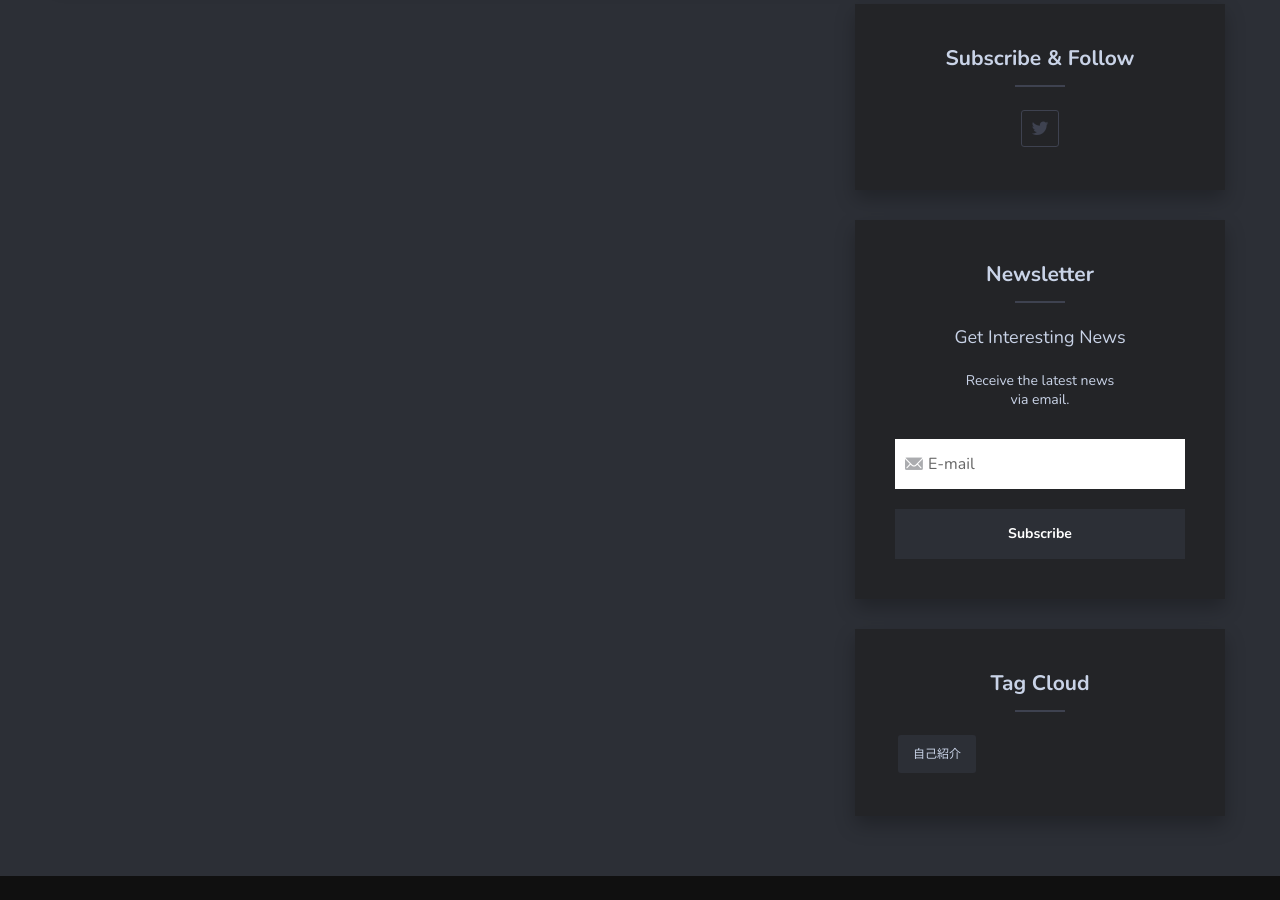
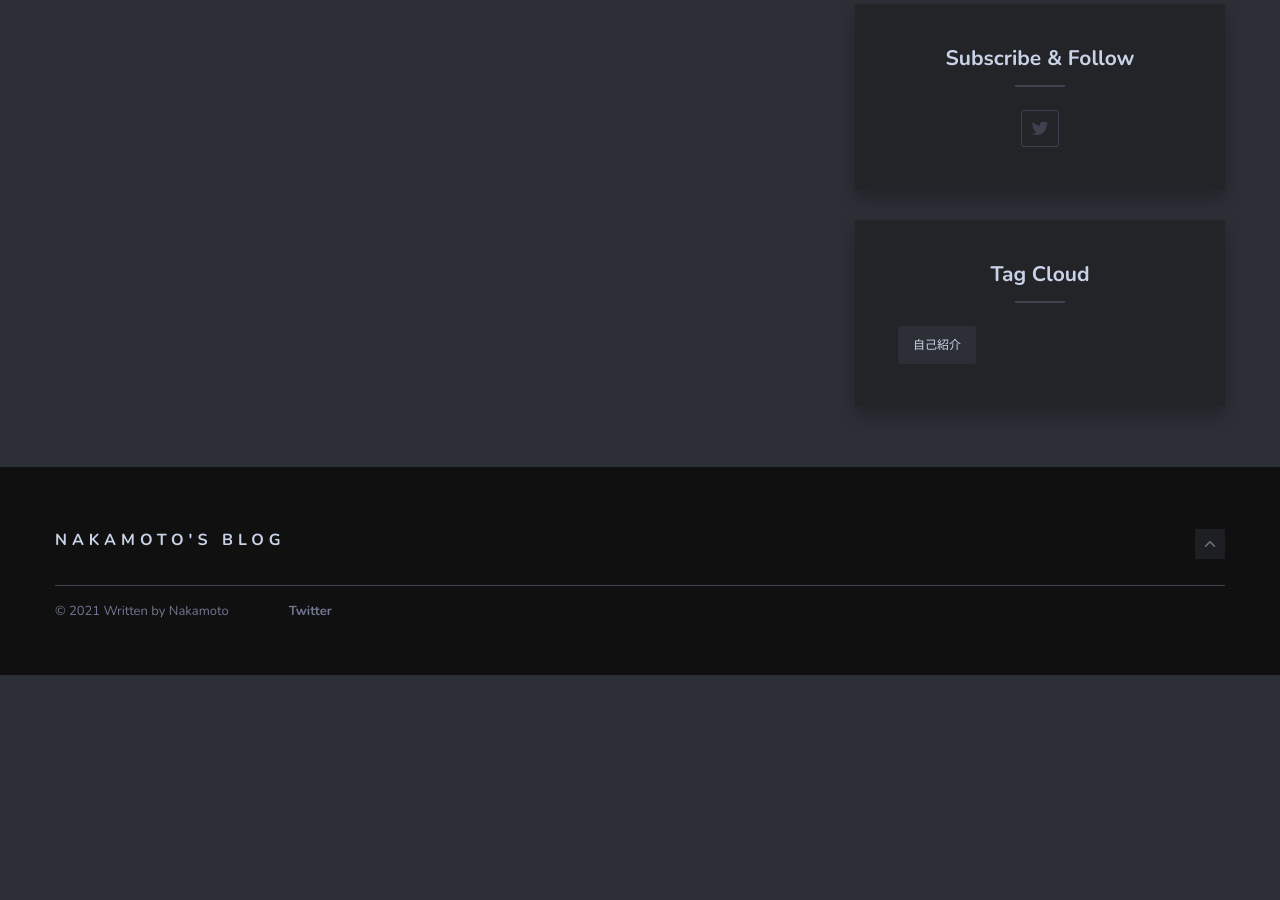
Before and after one commit to RP-800/RP-800.github.io, a Jekyll site: the page built from index.html, in a window 1280 px wide and 900 px high, scrolled down 721 px. Built offline with Jekyll 4.4.1, drawn with Linux system fonts in a browser that asks for light colours; nearby versions of some CDN libraries; the list of posts is cut into pages by our own code; after the commit the page ends 1396 px from its top, so only the background shows below that.

Commit message:
Update sidebar.html

```diff
--- a/_includes/sidebar.html
+++ b/_includes/sidebar.html
@@ -2,7 +2,7 @@
 
   {% if page.id %}
   <div class="widget widget-recent">
-    <h3 class="widget-title">Recent Posts</h3>
+    <h3 class="widget-title">最近の記事</h3>
     {% for post in site.posts limit:4 %}
     <div class="recent-posts">
       {% if post.image %}
@@ -52,22 +52,6 @@
     </ul>
   </div>
 
-  <div class="widget widget-newsletter">
-    <h3 class="widget-title">Newsletter</h3>
-    <div class="newsletter-subtitle">Get Interesting News</div>
-    <div class="newsletter-text">Receive the latest news via email.</div>
-    <form class="c-newsletter-form validate" action="{% if site.mailchimp %}//{{site.mailchimp}}{% else %}#{% endif %}" method="POST"
-      id="mc-embedded-subscribe-form" name="mc-embedded-subscribe-form" target="_blank" novalidate>
-      <div class="newsletter-group">
-        <div class="newsletter-group-top">
-          <label class="screen-reader-text" for="mce-EMAIL">Email address</label>
-          <i class="email-icon ion ion-ios-mail"></i>
-          <input class="newsletter-email required email" id="mce-EMAIL" type="text" name="EMAIL" placeholder="E-mail">
-        </div>
-        <input class="newsletter-button" id="mc-embedded-subscribe" type="submit" name="subscribe" value="Subscribe">
-      </div>
-    </form>
-  </div>
 
   {% if site.instafeed == true %}
   <div class="widget widget-instagram">
```
